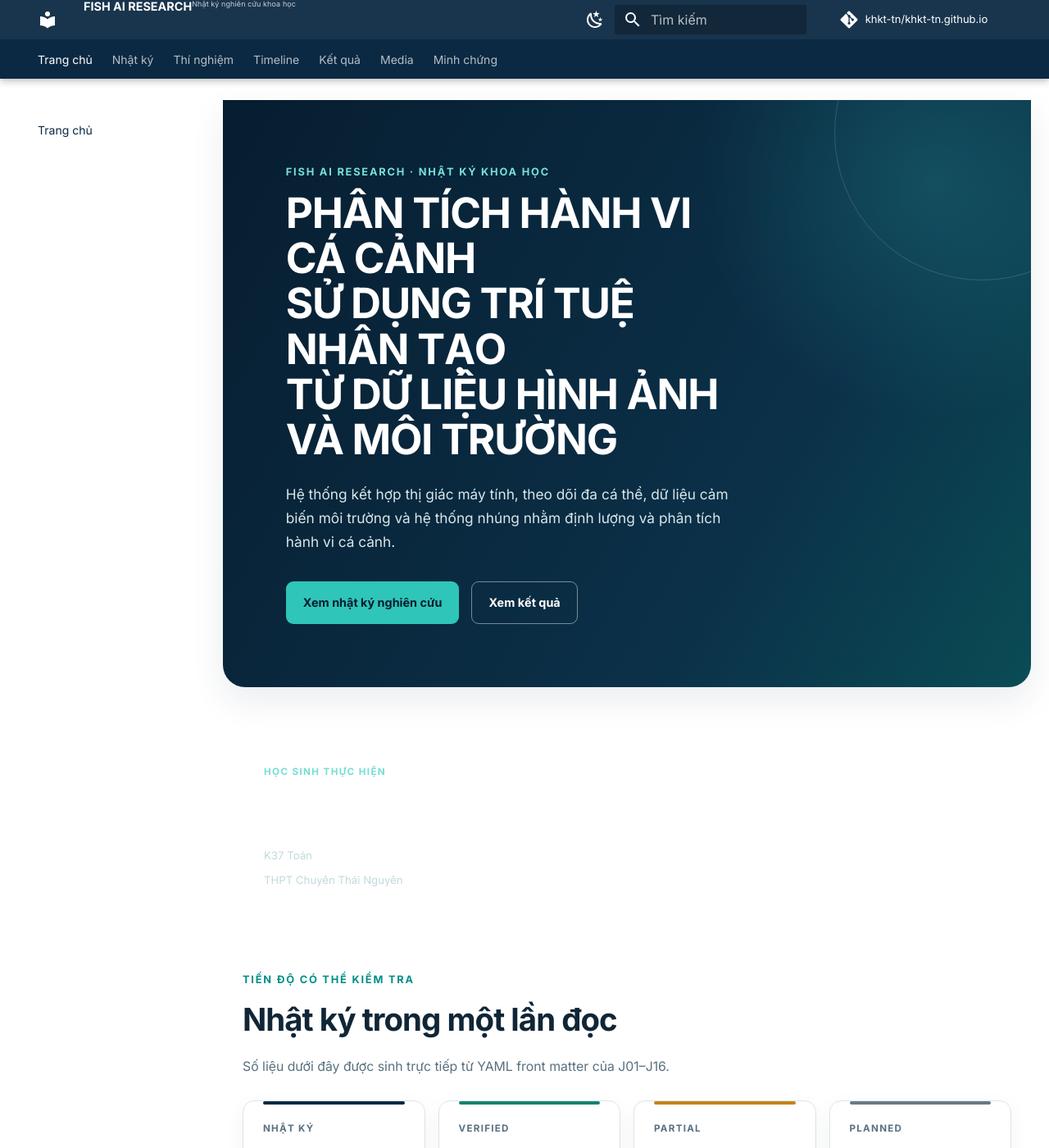
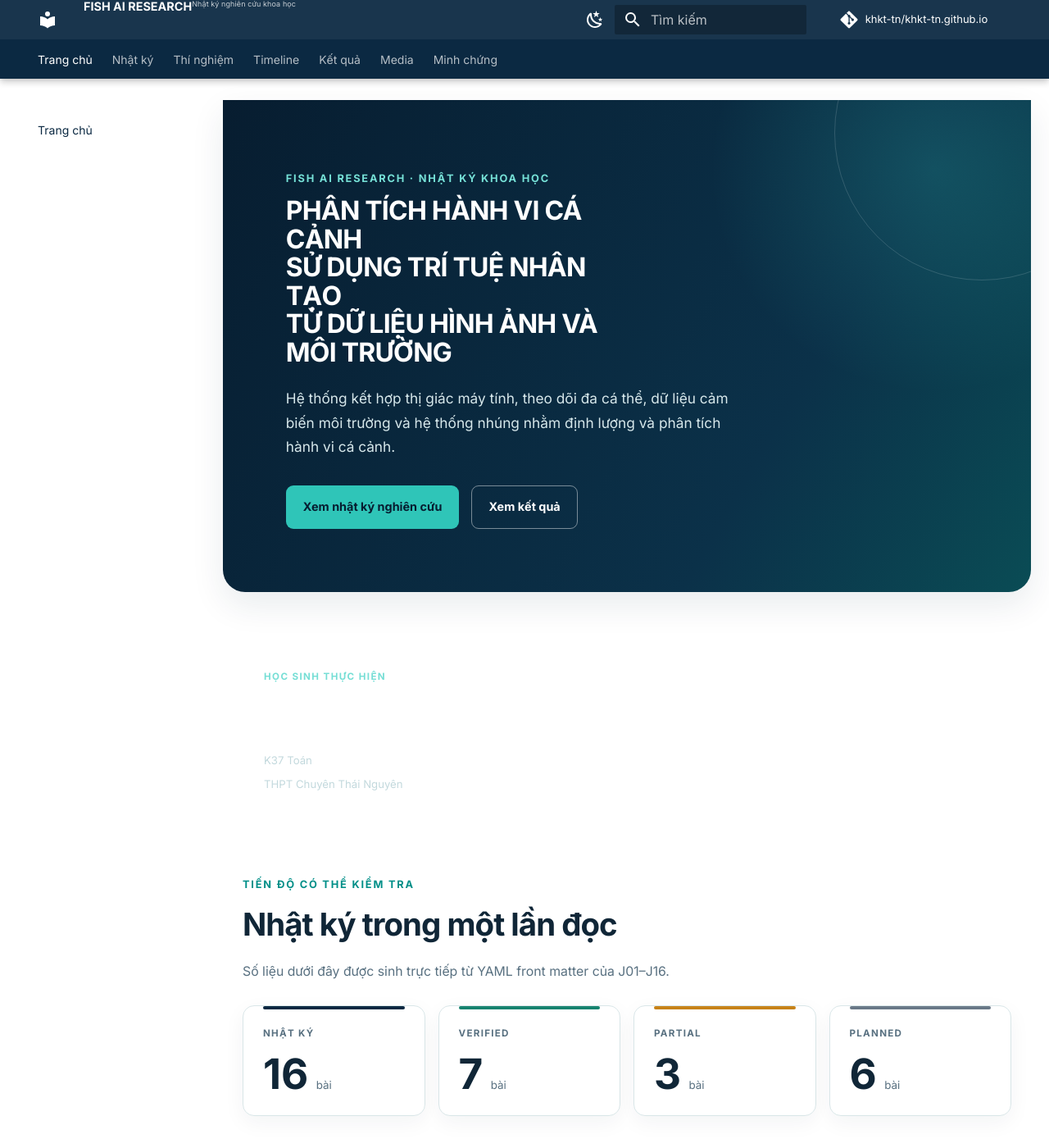
Before and after one commit to khkt-tn/khkt-tn.github.io, an MkDocs documentation site: the page built from docs/index.md, in a window 1280 px wide and 1400 px high. Shown: the whole window at 82% size. Built offline with MkDocs 1.6.1 and Material for MkDocs 9.7.7, drawn with Linux system fonts in a browser that asks for light colours; comment, search, counter and statistics services are not loaded.

Commit message:
Update extra.css

```diff
--- a/docs/assets/css/extra.css
+++ b/docs/assets/css/extra.css
@@ -164,7 +164,7 @@ body {
 
 .research-hero h1 {
   color: #fff;
-  font-size: clamp(1.65rem, 4vw, 3.15rem);
+  font-size: clamp(1.25rem, 2.5vw, 2.15rem);
   font-weight: 820;
   line-height: 1.08;
   margin: 0 0 1.2rem;
```
